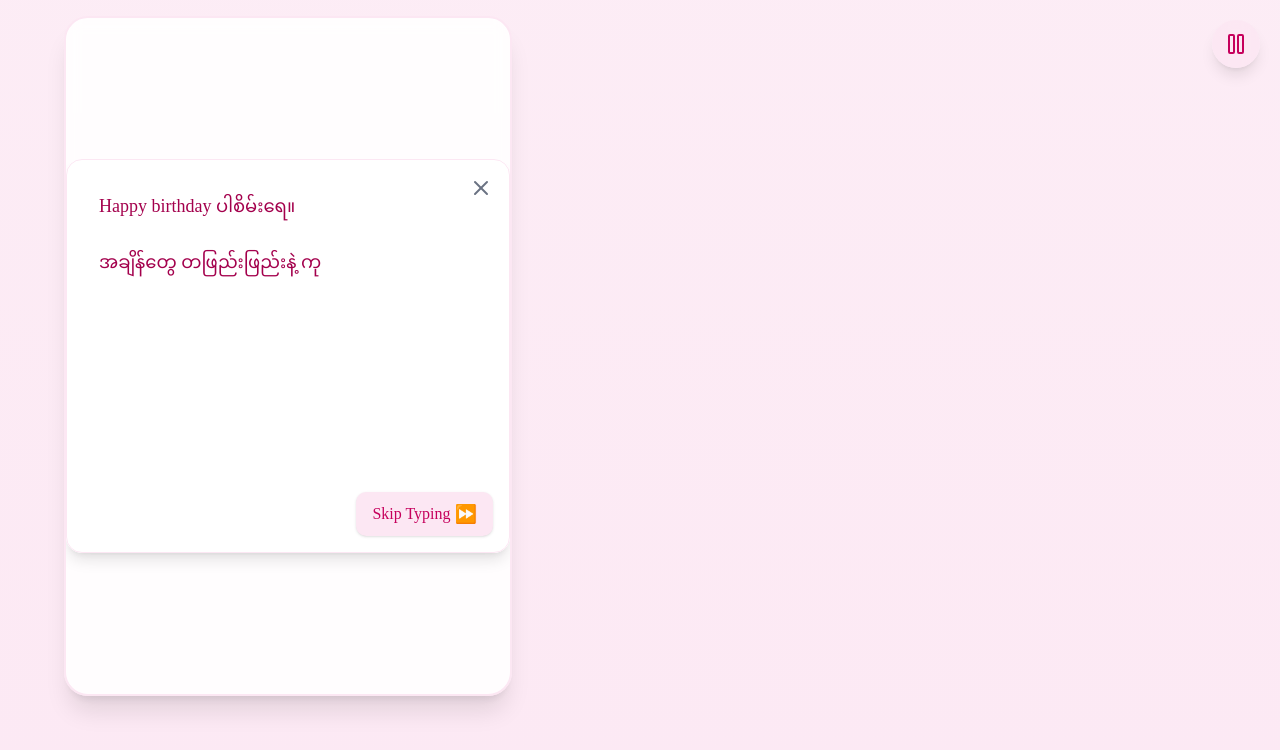
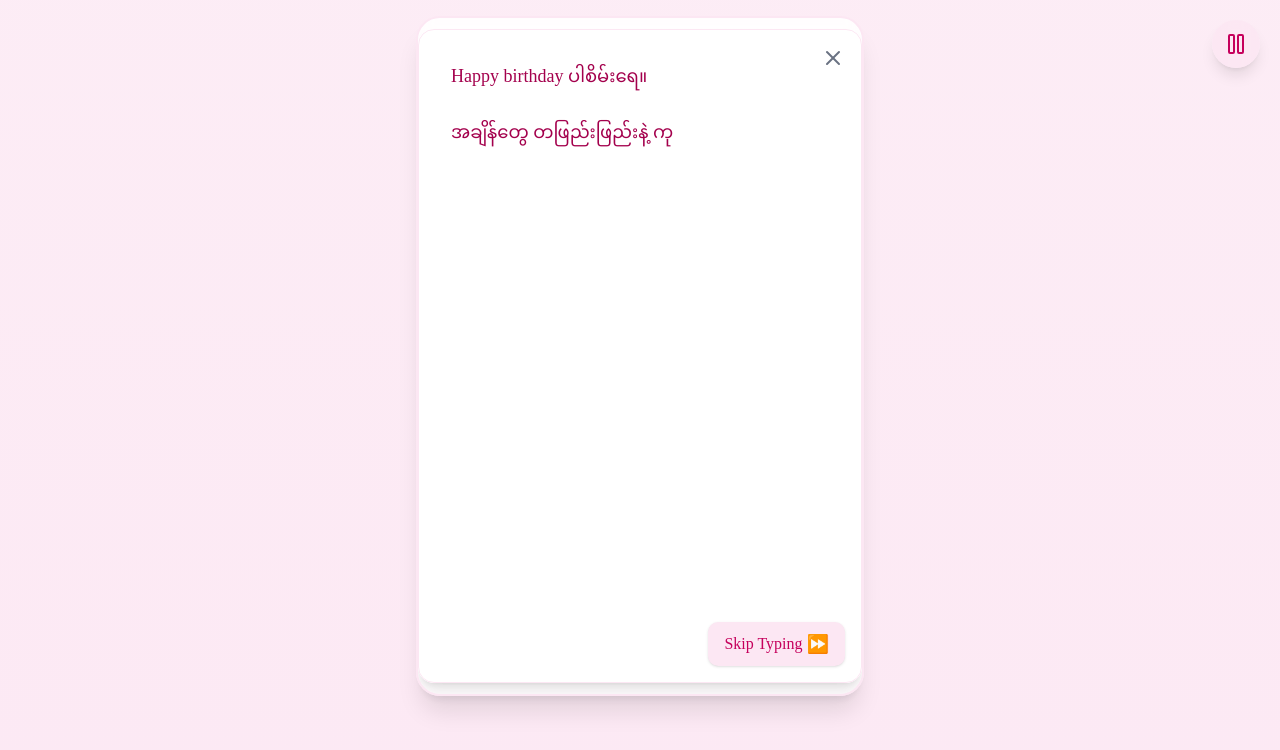
Before and after one commit to shinnThantKyaw/Sain-s-Birthday, a Next.js app: page /wish in a window 1280 px wide. Both pictures are taken after a click on the button "Open Letter 💌". Shown: the part 1266-2016 px from the top of the page. Built offline with nearby package versions, Linux system fonts and the light colour scheme.

Commit message:
fix:lg-screen-issues

```diff
--- a/src/app/layout.tsx
+++ b/src/app/layout.tsx
@@ -26,9 +26,8 @@ export const metadata: Metadata = {
         ],
     },
     icons: {
-        icon: "/favicon.ico", // or /favicon.png
-        // You can also add other icons (optional)
-        // apple: '/apple-icon.png',
+        icon: "/favicon.ico",
+
     },
 };
 
--- a/src/components/feat/AreYouReadyPage/AreYouReadyPage.tsx
+++ b/src/components/feat/AreYouReadyPage/AreYouReadyPage.tsx
@@ -5,7 +5,7 @@ export default function AreYouReadyPage() {
     return(
         <section className="w-screen h-screen bg-pink-50 flex justify-center items-center">
             <article className="w-[90vw] max-w-md h-[80vh] bg-white/80 backdrop-blur-sm rounded-3xl shadow-lg p-8 flex flex-col justify-center items-center gap-6 relative overflow-hidden">
-                {/* Floral decorations */}
+
                 <div className="absolute -top-10 -left-10 text-pink-200 text-6xl">🌸</div>
                 <div className="absolute -bottom-8 -right-8 text-rose-200 text-7xl">🌹</div>
                 <div className="absolute top-20 right-5 text-pink-200 text-4xl">💮</div>
@@ -27,7 +27,7 @@ export default function AreYouReadyPage() {
 
                <AgreeButton redirectUrl="/lets-see-it" text="Yes!"/>
 
-                {/* Floating hearts */}
+
                 <div className="absolute top-1/4 left-1/4 text-pink-300 text-xl animate-float">💗</div>
                 <div className="absolute bottom-1/3 right-1/3 text-rose-300 text-xl animate-float-delay">💓</div>
             </article>
--- a/src/components/feat/BirthdayGirlPics/BirthdayGirlPics.tsx
+++ b/src/components/feat/BirthdayGirlPics/BirthdayGirlPics.tsx
@@ -8,13 +8,13 @@ export default function BirthdayGirlPics() {
     const pics = ["/pics/Pic1.jpg", "/pics/Pic2.jpg", "/pics/Pic3.jpg", "/pics/Pic4.jpg"]
     const [isHovered, setIsHovered] = useState(false)
 
-    // Auto-scroll effect
+
     useEffect(() => {
         const interval = setInterval(() => {
             if (!isHovered) {
                 setCurrentSection(prev => (prev < pics.length - 1 ? prev + 1 : 0))
             }
-        }, 3000) // Change slide every 3 seconds
+        }, 3000)
 
         return () => clearInterval(interval)
     }, [isHovered, pics.length])
@@ -31,12 +31,12 @@ export default function BirthdayGirlPics() {
             </h1>
 
             <section
-                className="w-full max-w-4xl h-[50vh] md:h-[60vh] rounded-3xl overflow-hidden relative"
+                className="w-full lg:w-[40vw] max-w-4xl h-[50vh] md:h-[60vh] rounded-3xl overflow-hidden relative"
                 onMouseEnter={() => setIsHovered(true)}
                 onMouseLeave={() => setIsHovered(false)}
             >
                 <div
-                    className="w-full h-full rounded-3xl shadow-lg flex transition-transform duration-300 ease-out"
+                    className="w-full h-full  rounded-3xl shadow-lg flex transition-transform duration-300 ease-out"
                     style={{
                         transform: `translateX(-${currentSection * 100}%)`
                     }}
@@ -44,12 +44,12 @@ export default function BirthdayGirlPics() {
                     {pics.map((pic, index) => (
                         <div
                             key={index}
-                            className="relative min-w-full h-full border-2 border-pink-100 aspect-video overflow-hidden rounded-xl"
+                            className="relative min-w-full  h-full  border-2 border-pink-100 aspect-video overflow-hidden rounded-xl"
                         >
                             <img
                                 src={pic}
                                 alt={`Birthday girl photo ${index + 1}`}
-                                className="w-full h-full object-cover hover:scale-105 transition-transform duration-500"
+                                className="w-full  h-full object-cover hover:scale-105 transition-transform duration-500"
                                 loading="lazy"
                             />
                         </div>
--- a/src/components/feat/WishLetter/WishLetter.tsx
+++ b/src/components/feat/WishLetter/WishLetter.tsx
@@ -54,9 +54,9 @@ export default function WishLetter() {
     };
 
     return (
-        <div className="text-center w-[90vw] ">
+        <div className="text-center w-[90vw]  flex justify-center ">
             <motion.article
-                className={clsx("w-full max-w-md h-auto min-h-[50vh] sm:h-[85vh] bg-white/90 backdrop-blur-sm rounded-3xl shadow-xl  flex flex-col justify-center items-center gap-6 sm:gap-8 relative overflow-hidden border-2 border-pink-100",open?"p-0":"p-6 sm:p-8")}
+                className={clsx("w-full max-w-md h-auto min-h-[50vh] sm:min-h-[85vh]  bg-white/90 backdrop-blur-sm rounded-3xl shadow-xl  flex flex-col justify-center items-center gap-6 sm:gap-8 relative overflow-hidden border-2 border-pink-100",open?"p-0":"p-6 sm:p-8")}
                 initial={{ opacity: 0, y: 20 }}
                 animate={{ opacity: 1, y: 0 }}
                 transition={{ delay: 0.6 }}
@@ -90,7 +90,7 @@ export default function WishLetter() {
                             animate={{ opacity: 1, y: 0, scale: 1 }}
                             exit={{ opacity: 0, y: -50, scale: 0.8 }}
                             transition={{ duration: 0.6, type: 'spring' }}
-                            className="relative w-full max-w-md bg-white/95 p-4 rounded-2xl shadow-lg border border-pink-100"
+                            className="relative w-full max-w-md h-auto bg-white/95 p-4 rounded-2xl shadow-lg border border-pink-100"
                             role="dialog"
                             aria-modal="true"
                             aria-label="Love letter"
@@ -103,7 +103,7 @@ export default function WishLetter() {
                                 <X size={24} />
                             </button>
 
-                            <div className="whitespace-pre-wrap text-pink-800 text-lg font-medium text-left min-h-[300px] w-full p-4 overflow-y-auto">
+                            <div className="whitespace-pre-wrap text-pink-800 text-lg font-medium text-left min-h-[240px] md:min-h-[70vh] w-full p-4 overflow-y-auto">
                                 {typedText}
                             </div>
 
```
